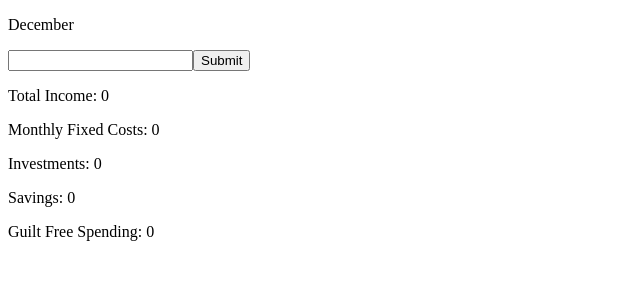
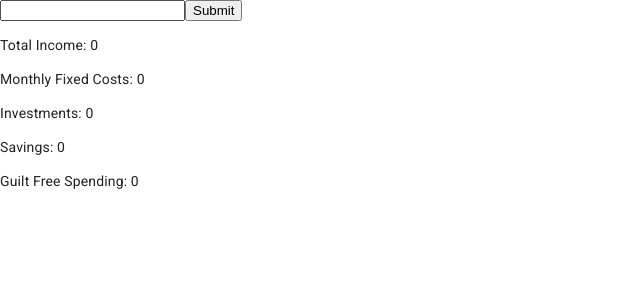
Before and after one commit to awburgard/IWT-Budget, a React (Create React App) app: page / in a window 1280 px wide. Shown: the top 300 px of the page, without its empty margins (0-640 px from the left). Built offline with nearby package versions, Linux system fonts and the light colour scheme.

Commit message:
adds material ui

```diff
--- a/package.json
+++ b/package.json
@@ -3,6 +3,8 @@
   "version": "0.1.0",
   "private": true,
   "dependencies": {
+    "@material-ui/core": "^4.9.14",
+    "@material-ui/icons": "^4.9.1",
     "react": "^16.12.0",
     "react-dom": "^16.12.0",
     "react-scripts": "3.2.0"
--- a/public/index.html
+++ b/public/index.html
@@ -1,35 +1,19 @@
 <!DOCTYPE html>
 <html lang="en">
+
 <head>
   <meta charset="utf-8" />
   <link rel="icon" href="%PUBLIC_URL%/favicon.ico" />
-    <meta name="viewport" content="width=device-width, initial-scale=1" />
-    <meta name="theme-color" content="#000000" />
-    <!--
-      manifest.json provides metadata used when your web app is installed on a
-      user's mobile device or desktop. See https://developers.google.com/web/fundamentals/web-app-manifest/
-    -->
+  <meta name="viewport" content="minimum-scale=1, initial-scale=1, width=device-width" />
+  <link rel="stylesheet" href="https://fonts.googleapis.com/css?family=Roboto:300,400,500,700&display=swap" />
+  <link rel="stylesheet" href="https://fonts.googleapis.com/icon?family=Material+Icons" />
   <link rel="manifest" href="%PUBLIC_URL%/manifest.json" />
-    <!--
-      Notice the use of %PUBLIC_URL% in the tags above.
-      It will be replaced with the URL of the `public` folder during the build.
-      Only files inside the `public` folder can be referenced from the HTML.
-      Unlike "/favicon.ico" or "favicon.ico", "%PUBLIC_URL%/favicon.ico" will
-      work correctly both with client-side routing and a non-root public URL.
-      Learn how to configure a non-root public URL by running `npm run build`.
-    -->
   <title>Burgard Budget</title>
 </head>
+
 <body>
   <noscript>You need to enable JavaScript to run this app.</noscript>
   <div id="root"></div>
-    <!--
-      This HTML file is a template.
-      If you open it directly in the browser, you will see an empty page.
-      You can add webfonts, meta tags, or analytics to this file.
-      The build step will place the bundled scripts into the <body> tag.
-      To begin the development, run `npm start` or `yarn start`.
-      To create a production bundle, use `npm run build` or `yarn build`.
-    -->
 </body>
+
 </html>
--- a/src/components/App.js
+++ b/src/components/App.js
@@ -1,12 +1,10 @@
 import React from 'react';
 import Budget from './Budget'
 import NumbersProvider from './NumbersProvider';
-import Test from './test'
 
 function App() {
   return (
     <NumbersProvider>
-      <Test />
       <Budget />
     </NumbersProvider>
   );
--- a/src/components/test.js
+++ /dev/null
@@ -1,16 +0,0 @@
-import React, { Component } from 'react'
-import { NumbersContext } from './NumbersContext'
-
-export default class Test extends Component {
-    render() {
-        return (
-            <NumbersContext.Consumer>
-                {(context) => (
-                    <>
-                        <p>{context.budget.date}</p>
-                    </>
-                )}
-            </NumbersContext.Consumer>
-        )
-    }
-}
--- a/src/index.js
+++ b/src/index.js
@@ -3,7 +3,18 @@
 import App from './components/App'
 import * as serviceWorker from './serviceWorker';
 
-ReactDOM.render(<App />, document.getElementById('root'));
+import CssBaseline from '@material-ui/core/CssBaseline';
+import { ThemeProvider } from '@material-ui/core/styles';
+
+import theme from './theme';
+
+ReactDOM.render(
+    <ThemeProvider theme={theme}>
+      <CssBaseline />
+      <App />
+    </ThemeProvider>,
+    document.querySelector('#root'),
+  );
 
 // If you want your app to work offline and load faster, you can change
 // unregister() to register() below. Note this comes with some pitfalls.
--- /dev/null
+++ b/src/theme.js
@@ -0,0 +1,22 @@
+import { red } from '@material-ui/core/colors';
+import { createMuiTheme } from '@material-ui/core/styles';
+
+// A custom theme for this app
+const theme = createMuiTheme({
+  palette: {
+    primary: {
+      main: '#556cd6',
+    },
+    secondary: {
+      main: '#19857b',
+    },
+    error: {
+      main: red.A400,
+    },
+    background: {
+      default: '#fff',
+    },
+  },
+});
+
+export default theme;
```
Also changed, not shown: 2 other files (tests, documents, lock files or other folders). Lines whose indentation alone changed are shown as unchanged.
